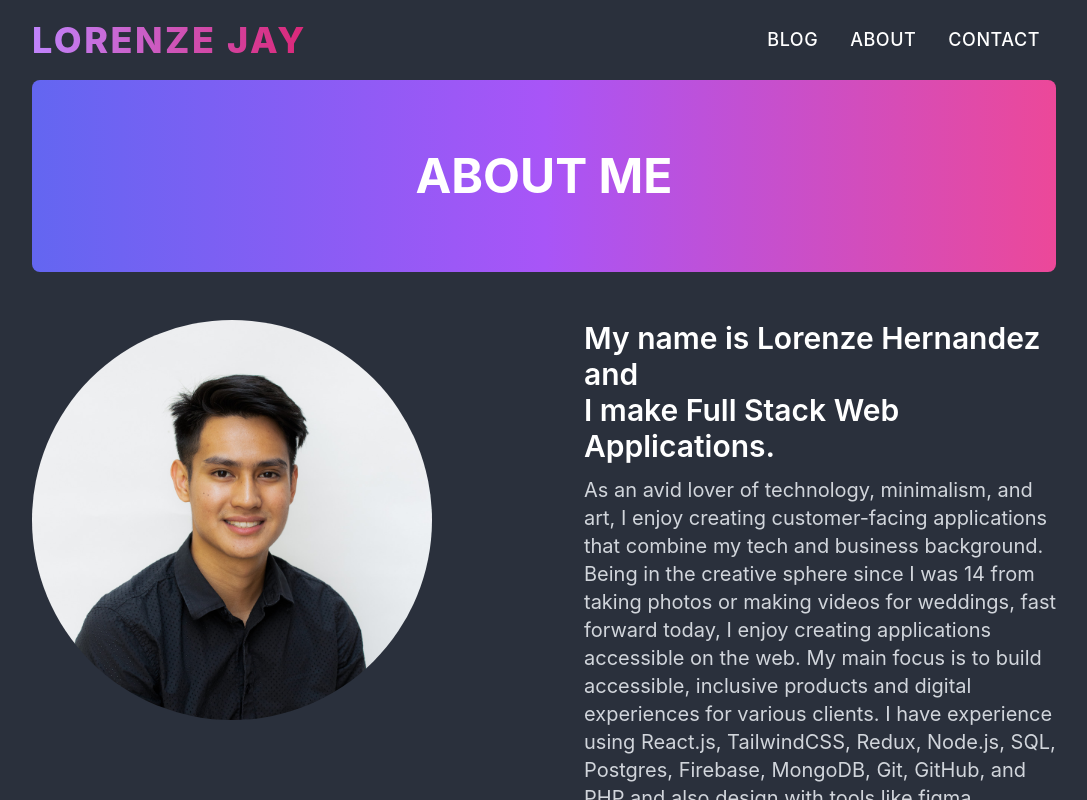
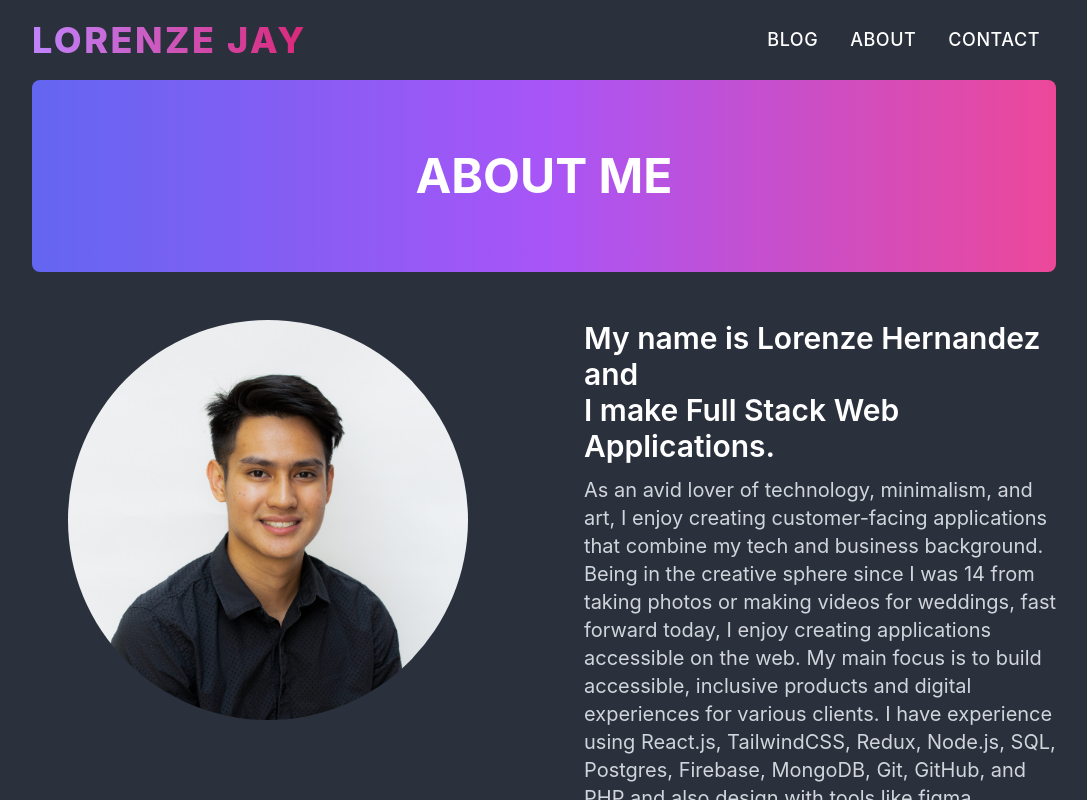
Before and after one commit to lorenzejay/portfolio-site, a Next.js app: page /about in a window 1280 px wide. Shown: the top 800 px of the page, without its empty margins (96-1183 px from the left). Built offline with nearby package versions, Linux system fonts and the light colour scheme.

Commit message:
show myself on about

```diff
--- a/pages/about.js
+++ b/pages/about.js
@@ -19,9 +19,9 @@ const About = () => {
       <Layout className="absolute w-full">
         <main className="min-h-screen">
           <PageBanners title="About Me" className="bg-blue-400" />
-          <div className="py-12 w-full flex flex-col lg:flex-row justify-around lg:space-x-20">
+          <div className="py-12 w-full flex flex-col lg:flex-row justify-around lg:space-x-20 space-y-12 lg:space-y-0">
             <div className="lg:w-1/2">
-              <div className="relative w-full h-full lg:w-[400px] lg:h-[400px]">
+              <div className="relative w-64 h-64 mx-auto md:w-[400px] md:h-[400px]">
                 <Image
                   src="/ljaph-5.jpg"
                   layout="fill"
```
